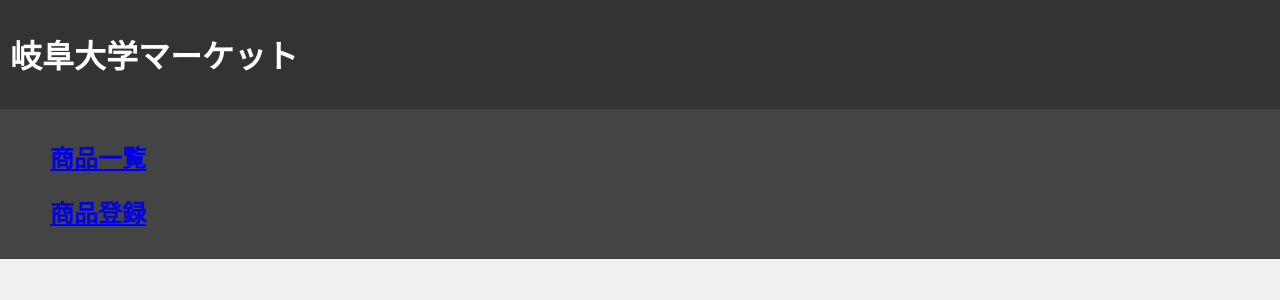
After one commit to t12h22/gifu_univ_market, a Django app: template marketplace/templates/main_menu.html in a window 1280 px wide. The commit adds this page. Shown: the top 300 px of the page. Run offline with Django 4.2, Linux system fonts and the light colour scheme; the template is opened without the code that fills it, so the values that code supplies are empty.

Commit message:
メインメニューの追加

```diff
--- /dev/null
+++ b/marketplace/templates/main_menu.html
@@ -0,0 +1,43 @@
+<!DOCTYPE html>
+<html lang="ja">
+<head>
+    <meta charset="UTF-8">
+    <meta name="viewport" content="width=device-width, initial-scale=1.0">
+    <title>ホーム</title>
+    <style>
+        /* スタイルをここに追加 */
+        body {
+            font-family: Arial, sans-serif;
+            margin: 0;
+            padding: 0;
+            background-color: #f0f0f0;
+        }
+        header {
+            background-color: #333;
+            color: #fff;
+            padding: 10px;
+        }
+        nav {
+            background-color: #444;
+            color: #fff;
+            padding: 10px;
+    </style>
+</head>
+<body>
+    <header>
+        <h1>岐阜大学マーケット</h1>
+    </header>
+
+    <nav>
+        <!-- ナビゲーションメニューをここに追加 -->
+        <ul>
+            <a href="{% url 'product_list' %}">
+                <h2>商品一覧</h2>
+            </a>
+            <a href="{% url 'product_create' %}">
+                <h2>商品登録</h2>
+            </a>
+        </ul>
+    </nav>
+</body>
+</html>
--- a/marketplace/templates/product_create.html
+++ b/marketplace/templates/product_create.html
@@ -10,5 +10,8 @@
         {{ form.as_p }}
         <button type="submit">登録</button>
     </form>
+    <a href="{% url 'main_menu' %}">
+        <h4>戻る</h4>
+    </a>
 </body>
 </html>
--- a/marketplace/templates/product_delete.html
+++ b/marketplace/templates/product_delete.html
@@ -10,5 +10,8 @@
         {% csrf_token %}
         <input type="submit" value="Delete">
     </form>
+    <a href="{% url 'product_list' %}">
+        <h4>戻る</h4>
+    </a>
 </body>
 </html>
--- a/marketplace/templates/product_detail.html
+++ b/marketplace/templates/product_detail.html
@@ -10,7 +10,10 @@
     <!-- <p>カテゴリー: {{ product.category }}</p> -->
     <p>{{ product.description }}</p>
     <a href="{% url 'product_delete' product.id %}">
-        <h2>削除</h2>
+        <h4>削除</h4>
+    </a>
+    <a href="{% url 'product_list' %}">
+        <h4>戻る</h4>
     </a>
 </body>
 </html>
--- a/marketplace/templates/product_list.html
+++ b/marketplace/templates/product_list.html
@@ -15,8 +15,8 @@
         </li>
         {% endfor %}
     </ul>
-    <a href="{% url 'product_create' %}">
-        <h2>商品登録</h2>
+    <a href="{% url 'main_menu' %}">
+        <h4>戻る</h4>
     </a>
 </body>
 </html>
--- a/marketplace/urls.py
+++ b/marketplace/urls.py
@@ -2,8 +2,11 @@
 from . import views
 
 urlpatterns = [
+    # メインメニューのURLパターン
+    path('', views.main_menu, name='main_menu'),
+
     # 商品一覧ページのURLパターン
-    path('', views.product_list, name='product_list'),
+    path('product/list/', views.product_list, name='product_list'),
 
     # 商品詳細ページのURLパターン
     path('product/<int:product_id>/', views.product_detail, name='product_detail'),
```
Also changed, not shown: marketplace/views.py (+5 -2 lines).
